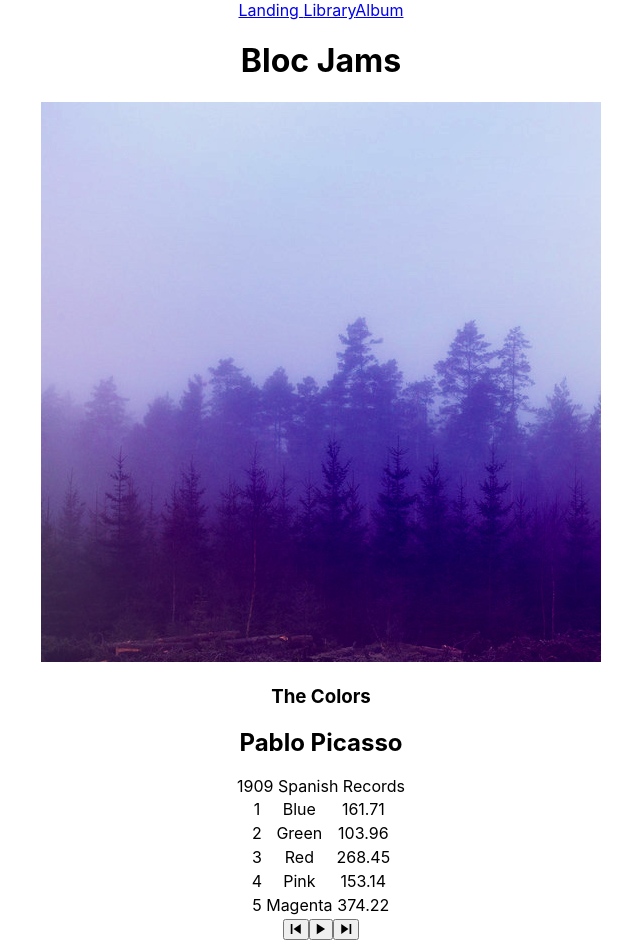
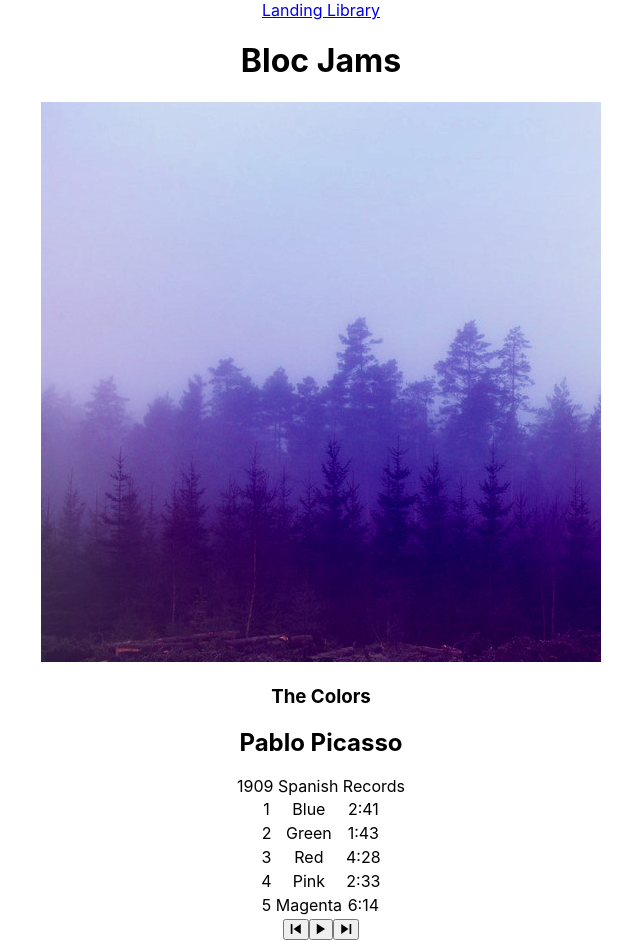
Before and after one commit to StevenVallarsa/bloc-jams-react, a React (Create React App) app: page /album/the-colors in a window 1280 px wide. Shown: the top 942 px of the page, without its empty margins (319-959 px from the left). Built offline with nearby package versions, Linux system fonts and the light colour scheme.

Commit message:
updates to assignment-2761

```diff
--- a/src/App.js
+++ b/src/App.js
@@ -13,7 +13,6 @@ class App extends Component {
           <nav>
             <Link to='/'>Landing </Link>
             <Link to='/library'>Library</Link>
-            <Link to='/Album'>Album</Link>
           </nav>
           <h1>Bloc Jams</h1>
         </header>
--- a/src/components/Album.js
+++ b/src/components/Album.js
@@ -165,7 +165,7 @@ class Album extends Component {
                             onMouseLeave={() => this.handleMouseLeave()}>
                                 <td><span className={this.state.hoverTrack === index ? this.state.iconStyle : ""}> {this.state.hoverTrack !== index ? (index + 1) : ""}</span></td>
                                 <td>{song.title}</td>
-                                <td>{song.duration}</td>
+                                <td>{this.formatTime(song.duration)}</td>
                             </tr>
 
                         ) }
```
